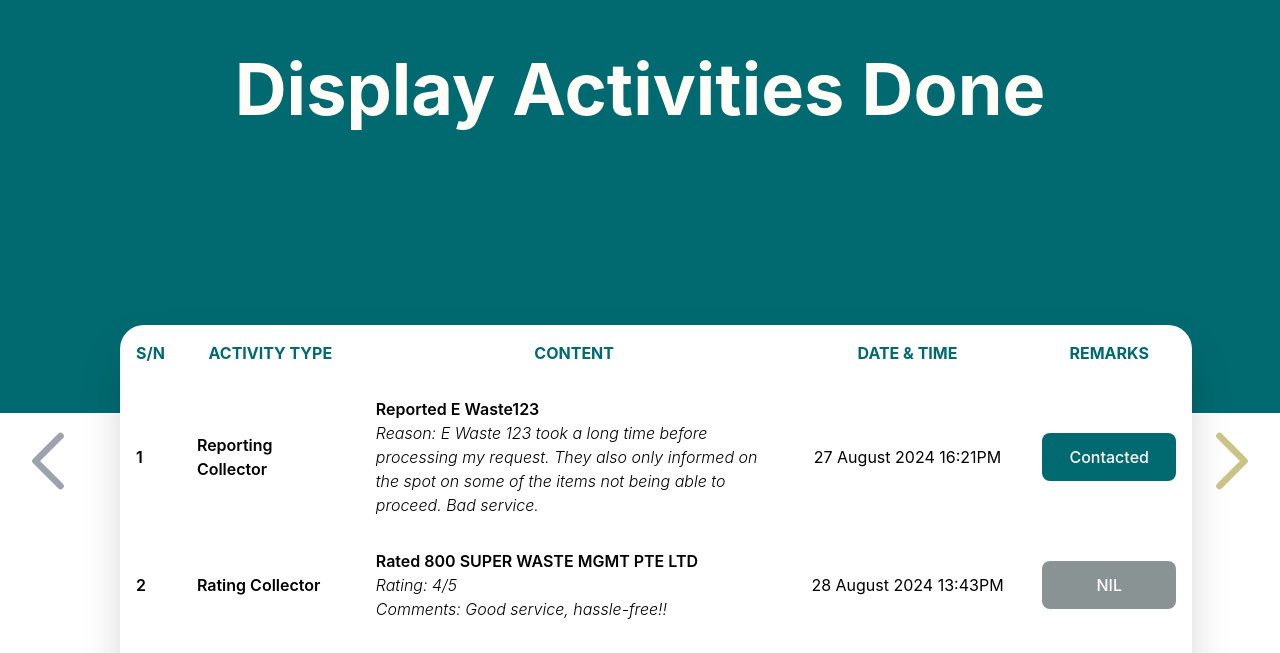
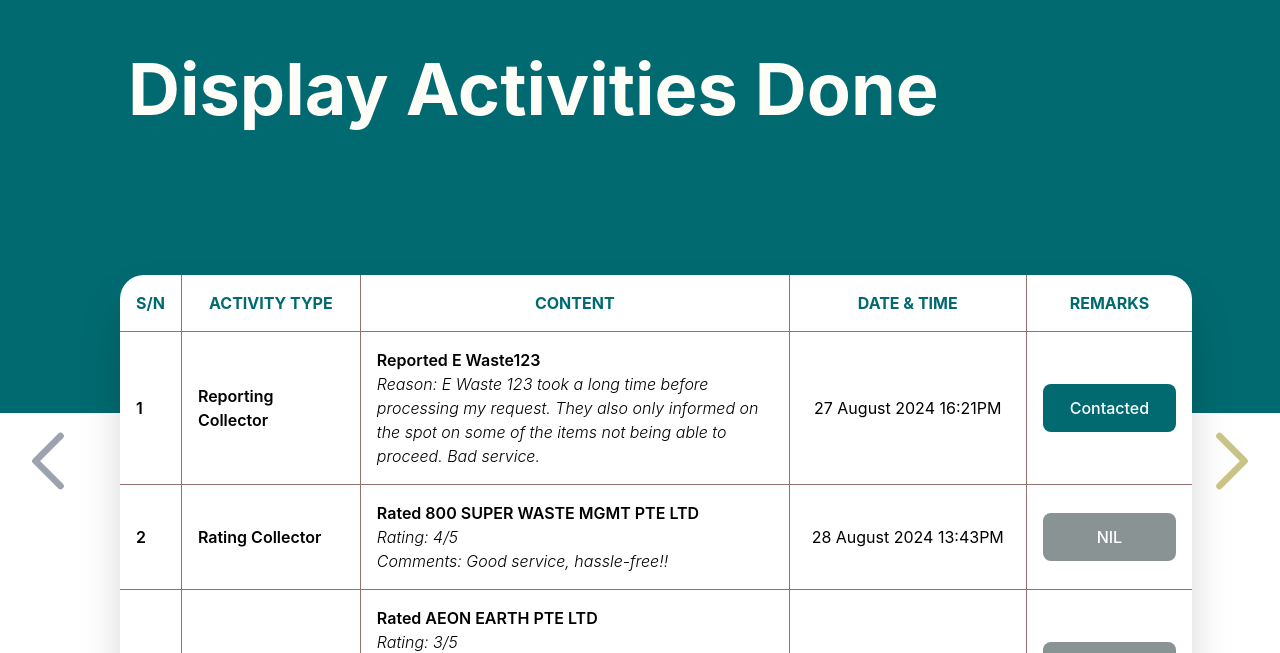
Before and after one commit to yukunf/SC2006-WasteWise, a React (Create React App) app in the folder client/: page /activities in a window 1280 px wide. Shown: the part 147-800 px from the top of the page. Built offline with nearby package versions, Linux system fonts and the light colour scheme.

Commit message:
updated activities&map

```diff
--- a/client/src/components/DropdownMapFilter.js
+++ b/client/src/components/DropdownMapFilter.js
@@ -1,7 +1,7 @@
 import React from "react";
 
 const DropdownMapFilter = ({ selectedRegion, setSelectedRegion }) => {
-    const regions = ["Central", "East", "West", "North", "North-East"];
+    const regions = ["Central", "East", "West", "North", "North-East", "testing"];
     return (
             <div className="flex flex-col mb-4">
                 <label className="block mb-2 font-bold text-[#016a70] text-[32px] font-poppins text-left mt-2">Select Region:</label>
--- a/client/src/components/Map.js
+++ b/client/src/components/Map.js
@@ -457,7 +457,7 @@ const MyMap = ( {data} ) => {
                   selectedRegion={selectedRegion}
                   setSelectedRegion={setSelectedRegion}
                     />
-              <List filteredData={filteredData} />
+              {filteredData && filteredData.length > 0 ? <List filteredData={filteredData} /> : <h2 className="text-[#008660b2] font-semibold mt-[150px] text-4xl font-poppins">No waste collection services <br /> available in this area</h2>}
             </div>
         </div>
     );
--- a/client/src/pages/Activities.js
+++ b/client/src/pages/Activities.js
@@ -88,7 +88,7 @@ const Activities = () => {
     return (
         <div className="w-full h-full">
             <div className="flex flex-col lg:flex-row bg-[#016a70] h-[70vh]" style={{paddingLeft:"10%",paddingRight:"10%",paddingTop:"50px"}}>
-                <h1 className="text-[#FFFDF7] font-poppins w-full text-7xl font-bold mt-[150px]">Display Activities Done</h1>
+                <h1 className="text-[#FFFDF7] font-poppins w-full text-7xl font-bold mt-[150px] text-left">Display Activities Done</h1>
             </div>
             <div className="flex justify-between items-center mb-4">
             <div className="flex justify-start">
@@ -112,14 +112,14 @@ const Activities = () => {
             </div>
             </div>
             <div className="pl-10 lg:ml-20 pr-10 pb-10 w-[90%] overflow-x-auto lg:overflow-visible">
-            <table class="table-auto text-left bg-white rounded-3xl font-poppins lg:mt-[-200px] ml-auto mr-auto shadow-2xl">
+            <table class="table-auto text-left bg-white rounded-3xl font-poppins lg:mt-[-250px] ml-auto mr-auto shadow-2xl">
                 <thead>
                     <tr>
-                        <th className="p-4 text-[#016a70] font-bold text-base text-center">S/N</th>
-                        <th className="p-4 text-[#016a70] font-bold text-base text-center">ACTIVITY TYPE</th>
-                        <th className="p-4 text-[#016a70] font-bold text-base text-center">CONTENT</th>
-                        <th className="p-4 text-[#016a70] font-bold text-base text-center">DATE & TIME</th>
-                        <th className="p-4 text-[#016a70] font-bold text-base text-center">REMARKS</th>
+                        <th className="p-4 text-[#016a70] font-bold text-base text-center border-b border-r border-[#937070]">S/N</th>
+                        <th className="p-4 text-[#016a70] font-bold text-base text-center border-b border-r border-[#937070]">ACTIVITY TYPE</th>
+                        <th className="p-4 text-[#016a70] font-bold text-base text-center border-b border-r border-[#937070]">CONTENT</th>
+                        <th className="p-4 text-[#016a70] font-bold text-base text-center border-b border-r border-[#937070]">DATE & TIME</th>
+                        <th className="p-4 text-[#016a70] font-bold text-base text-center border-b border-[#937070]">REMARKS</th>
                     </tr>
                 </thead>
 
@@ -129,17 +129,17 @@ const Activities = () => {
                     <tbody>
                     {currentActivities.map((activity, index) => (
                         <tr key={index}>
-                            <td className="p-4 text-black font-semibold">{activity.serial_no}</td>
-                            <td className="p-4 text-black font-semibold">{activity.activity_type}</td>
-                            <td className="p-4 text-black font-semibold w-[40%]">{activity.content}
+                            <td className={"p-4 text-black font-semibold border-r border-[#937070] " + (index === currentActivities.length - 1 ? "border-b-0" : "border-b")}>{activity.serial_no}</td>
+                            <td className={"p-4 text-black font-semibold border-r border-[#937070] " + (index === currentActivities.length - 1 ? "border-b-0" : "border-b")}>{activity.activity_type}</td>
+                            <td className={"p-4 text-black font-semibold w-[40%] border-r border-[#937070] " + (index === currentActivities.length - 1 ? "border-b-0" : "border-b")}>{activity.content}
                                 <p className="font-light italic">
                                     {activity.activity_type === 'Reporting Collector' ?
                                     <p>Reason: {activity.reason}</p> : activity.activity_type === 'Rating Collector' ?
                                     <p>Rating: {activity.rating}/5<br />Comments: {activity.comments}</p>  : 'N/A'}
                                 </p>
                             </td>
-                            <td className="p-4 text-black text-center">{activity.datetime}</td>
-                            <td className="p-4 text-black font-semibold text-center">
+                            <td className={"p-4 text-black text-center border-b border-r border-[#937070] " + (index === currentActivities.length - 1 ? "border-b-0" : "border-b")}>{activity.datetime}</td>
+                            <td className={"p-4 text-black font-semibold text-center border-[#937070] " + (index === currentActivities.length - 1 ? "border-b-0" : "border-b")}>
                                 <p className="font-light italic">
                                     {activity.remarks === 'Not Contacted' ?
                                     <button className="rounded-lg bg-[#BE2D08] w-full text-white p-3 font-medium" disabled>{activity.remarks}</button> : activity.remarks === 'Contacted' ?
```
